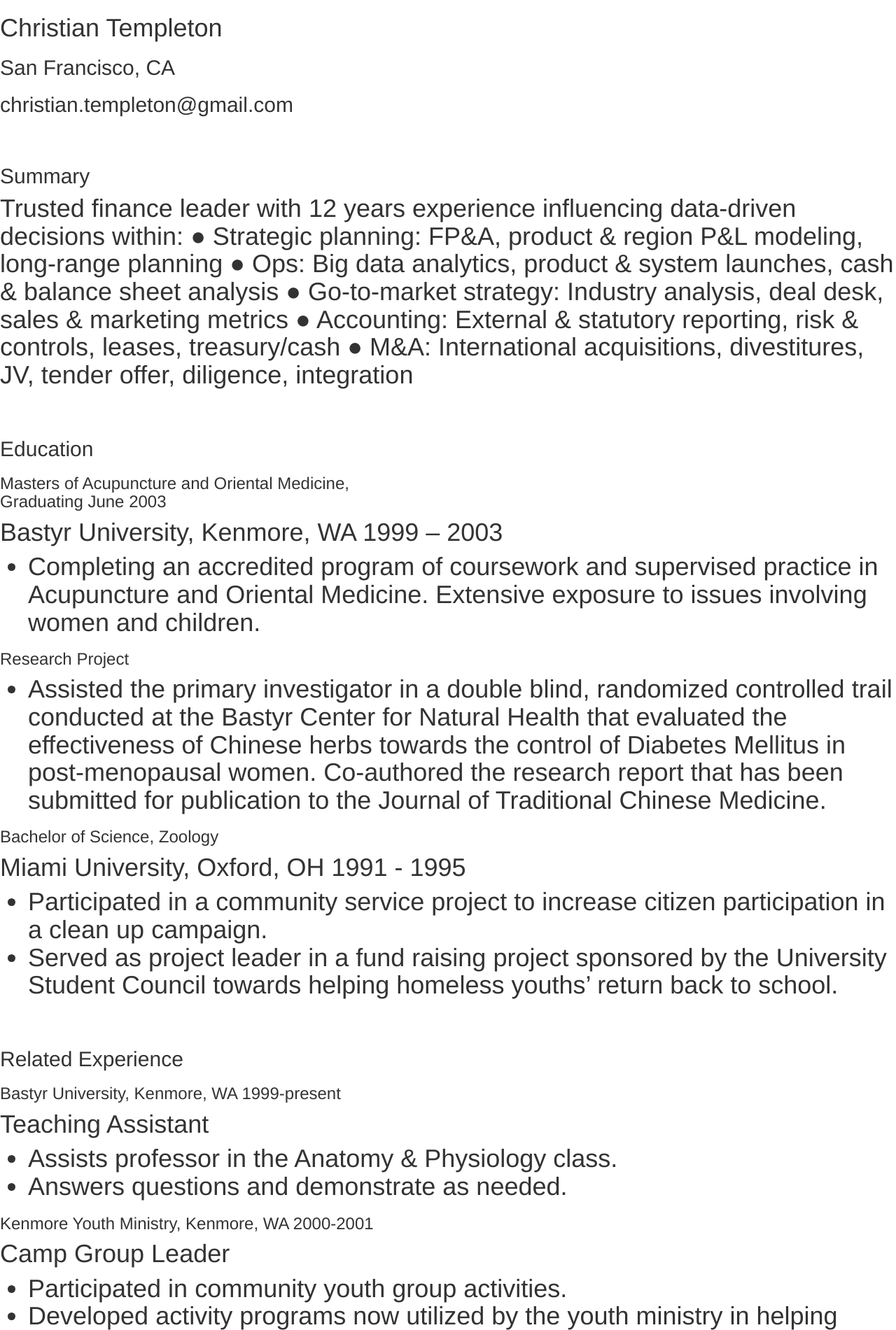
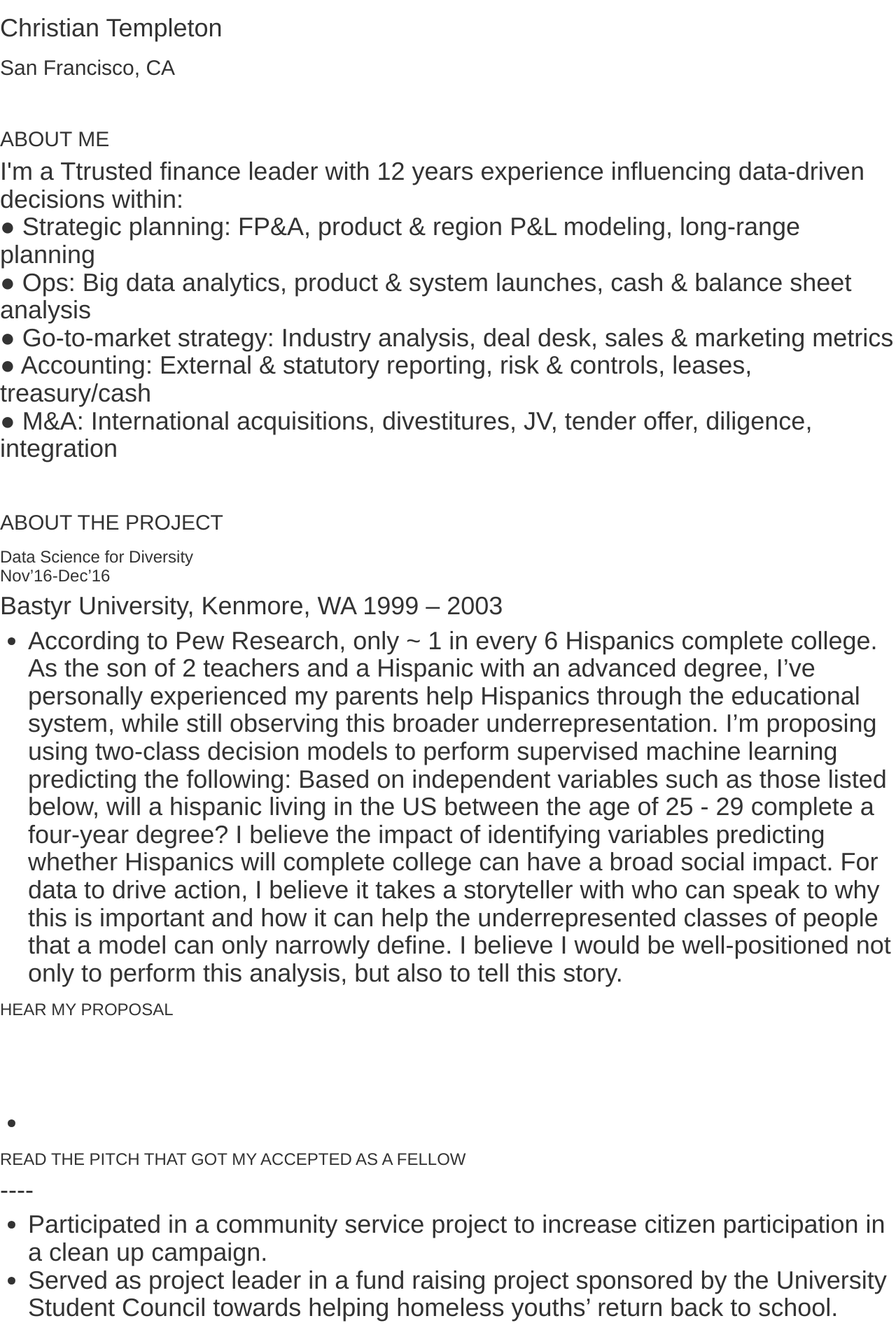
Before and after one commit to christian-templeton/wedding, a Flask app: page /index in a window 1280 px wide. Shown: the top 1901 px of the page at 70% size. Run offline with Flask 2, Linux system fonts and the light colour scheme; some libraries are stand-ins or nearby versions; grey boxes are pictures that could not be loaded.

Commit message:
Update index.html

```diff
--- a/templates/index.html
+++ b/templates/index.html
@@ -2,7 +2,7 @@
 <html lang="en">
 	<head>
 		<meta charset="utf-8">
-		<title>Christian Templeton Resume</title>
+		<title>Christian Templeton Project</title>
 		<link rel="stylesheet" href="https://maxcdn.bootstrapcdn.com/bootstrap/3.3.5/css/bootstrap.min.css">
 		<link rel="stylesheet" href="https://maxcdn.bootstrapcdn.com/bootstrap/3.3.5/css/bootstrap-theme.min.css">
 		<script src="https://maxcdn.bootstrapcdn.com/bootstrap/3.3.5/js/bootstrap.min.js"></script>
@@ -26,49 +26,51 @@
 
 <h1>Christian Templeton</h1>
 <h2>San Francisco, CA</h2>
-<h2>christian.templeton@gmail.com</h2>
 <br />
 <!-- END CENTERING DIV -->
 </div>
 
-<h2>Summary</h2>
+<h2>ABOUT ME</h2>
 <p>
-Trusted finance leader with 12 years experience influencing data-driven decisions within:
+I'm a Ttrusted finance leader with 12 years experience influencing data-driven decisions within:
+<br />
      ● Strategic planning: FP&A, product & region P&L modeling, long-range planning
+<br />
      ● Ops: Big data analytics, product & system launches, cash & balance sheet analysis
+<br />
      ● Go-to-market strategy: Industry analysis, deal desk, sales & marketing metrics
+<br />
      ● Accounting: External & statutory reporting, risk & controls, leases, treasury/cash
+<br />
      ● M&A: International acquisitions, divestitures, JV, tender offer, diligence, integration
 
 </p>
 <br />
-<h2>Education</h2>
-<h3>Masters of Acupuncture and Oriental Medicine,
+<h2>ABOUT THE PROJECT</h2>
+<h3>Data Science for Diversity
 <br />
-Graduating June 2003</h3>
+Nov’16-Dec’16</h3>
 <p>
 Bastyr University, Kenmore, WA 1999 – 2003
 </p>
 <ul>
 <li>
-	Completing an accredited program of coursework and supervised practice
-	in Acupuncture and Oriental Medicine. Extensive exposure to issues involving
-	women and children.
+	According to Pew Research, only ~ 1 in every 6 Hispanics complete college. As the son of 2 teachers and a Hispanic with an advanced degree, I’ve personally experienced my parents help Hispanics through the educational system, while still observing this broader underrepresentation.
+	I’m proposing using two-class decision models to perform supervised machine learning predicting the following:
+	Based on independent variables such as those listed below, will a hispanic living in the US between the age of 25 - 29 complete a four-year degree?
+	I believe the impact of identifying variables predicting whether Hispanics will complete college can have a broad social impact. For data to drive action, I believe it takes a storyteller with who can speak to why this is important and how it can help the underrepresented classes of people that a model can only narrowly define. I believe I would be well-positioned not only to perform this analysis, but also to tell this story.
+
 </li>
 </ul>
-<h3>Research Project</h3>
+<h3>HEAR MY PROPOSAL</h3>
 <ul>
 <li>
-	Assisted the primary investigator in a double blind, randomized controlled
-	trail conducted at the Bastyr Center for Natural Health that evaluated the
-	effectiveness of Chinese herbs towards the control of Diabetes Mellitus in
-	post-menopausal women. Co-authored the research report that has been
-	submitted for publication to the Journal of Traditional Chinese Medicine.
+	<iframe src="https://drive.google.com/open?id=1RdnqbloPVJ6U4t16QSlq1l08r29GdpswnghK7T-44b4" width="....." height="....." frameborder="0"></iframe>
 </li>
 </ul>
-<h3>Bachelor of Science, Zoology</h3>
+<h3>READ THE PITCH THAT GOT MY ACCEPTED AS A FELLOW</h3>
 <p>
-Miami University, Oxford, OH 1991 - 1995
+----
 </p>
 <ul>
 <li>
@@ -81,7 +83,7 @@
 </li>
 </ul>
 <br />
-<h2>Related Experience</h2>
+<h2>READ MY TESTIMONIAL ON THE FELLOWSHIP</h2>
 <h3>Bastyr University, Kenmore, WA 1999-present</h3>
 <p>
 Teaching Assistant
```
